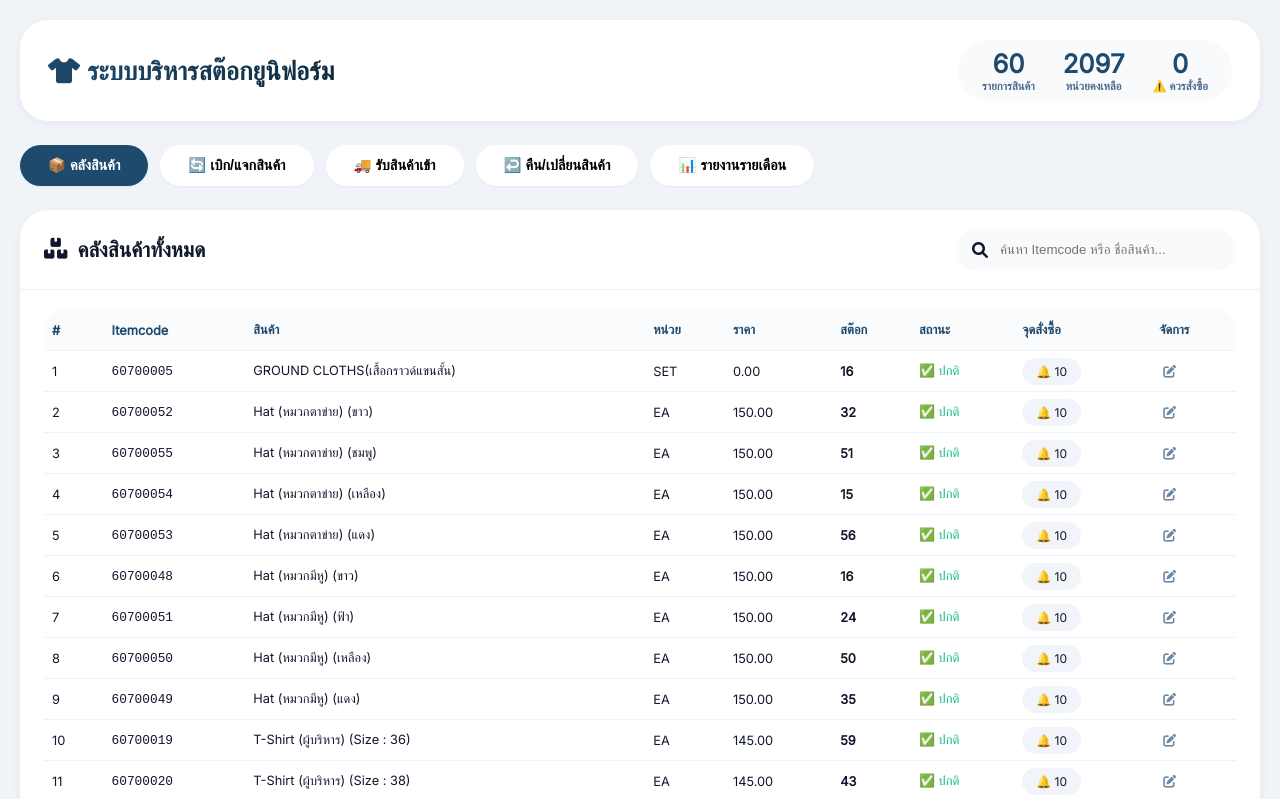
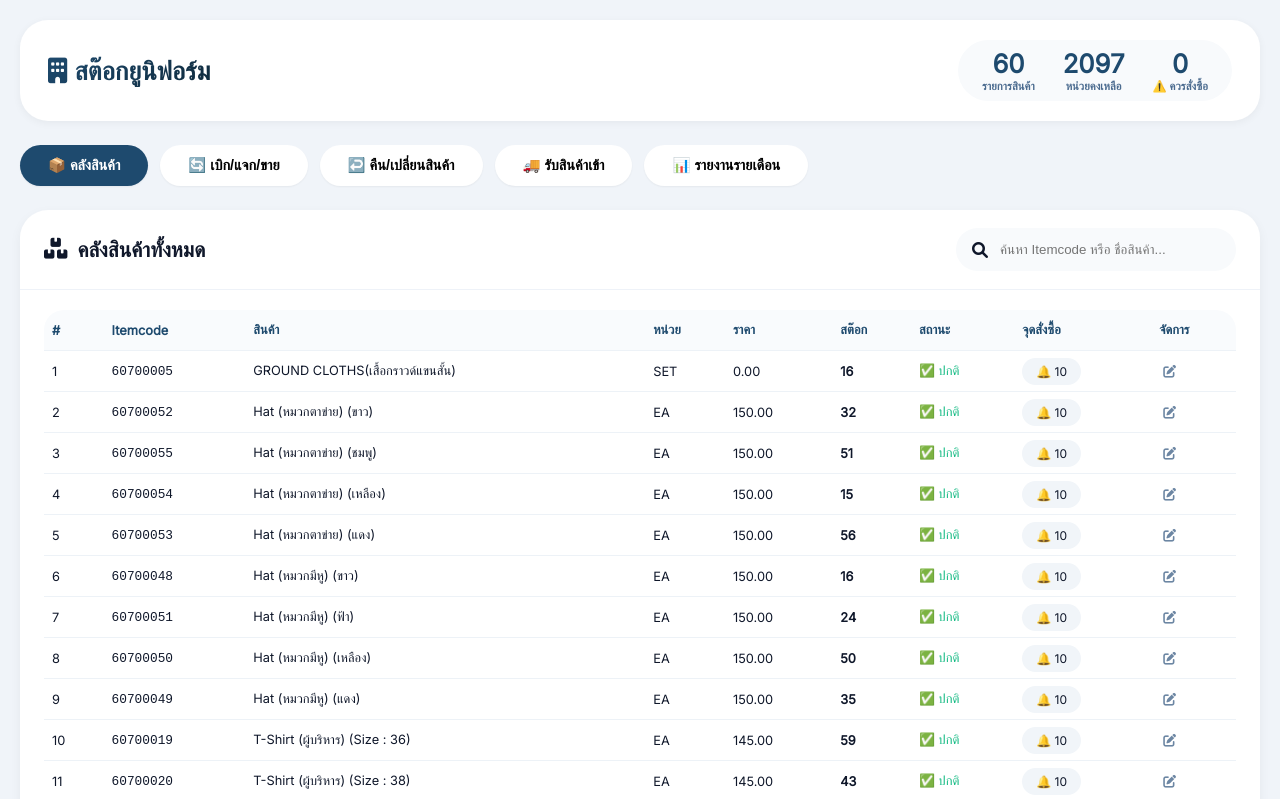
Before and after one commit to phungaudomsongsakdi-spec/stock-system, a plain HTML site: page index.html in a window 1280 px wide. Shown: the top 799 px of the page. Drawn offline with Linux system fonts and the light colour scheme; no server answers.

Commit message:
Update index.html

```diff
--- a/index.html
+++ b/index.html
@@ -3,7 +3,7 @@
 <head>
   <meta charset="UTF-8">
   <meta name="viewport" content="width=device-width, initial-scale=1.0, user-scalable=yes">
-  <title>ระบบบริหารสต๊อกยูนิฟอร์ม</title>
+  <title>สต๊อกยูนิฟอร์ม</title>
   <link href="https://fonts.googleapis.com/css2?family=Inter:opsz,wght@14..32,300;400;500;600;700&display=swap" rel="stylesheet">
   <link rel="stylesheet" href="https://cdnjs.cloudflare.com/ajax/libs/font-awesome/6.0.0-beta3/css/all.min.css">
   <link rel="stylesheet" href="styles/main.css">
@@ -11,7 +11,7 @@
 <body>
 <div class="app-container">
   <div class="header">
-    <h1><i class="fas fa-tshirt"></i> ระบบบริหารสต๊อกยูนิฟอร์ม</h1>
+    <h1><i class="fas fa-building"></i> สต๊อกยูนิฟอร์ม</h1>
     <div class="stats-row">
       <div class="stat"><div class="stat-number" id="totalItemsStat">0</div><div class="stat-label">รายการสินค้า</div></div>
       <div class="stat"><div class="stat-number" id="totalStockStat">0</div><div class="stat-label">หน่วยคงเหลือ</div></div>
@@ -21,9 +21,9 @@
 
   <div class="tabs">
     <button class="tab-btn active" data-tab="stock">📦 คลังสินค้า</button>
-    <button class="tab-btn" data-tab="movement">🔄 เบิก/แจกสินค้า</button>
+    <button class="tab-btn" data-tab="movement">🔄 เบิก/แจก/ขาย</button>
+    <button class="tab-btn" data-tab="return">↩️ คืน/เปลี่ยนสินค้า</button>
     <button class="tab-btn" data-tab="receive">🚚 รับสินค้าเข้า</button>
-    <button class="tab-btn" data-tab="return">↩️ คืน/เปลี่ยนสินค้า</button>
     <button class="tab-btn" data-tab="reports">📊 รายงานรายเดือน</button>
   </div>
 
@@ -38,12 +38,12 @@
 
   <div id="stockPane" class="tab-pane active-pane"></div>
   <div id="movementPane" class="tab-pane"></div>
+  <div id="returnPane" class="tab-pane"></div>
   <div id="receivePane" class="tab-pane"></div>
-  <div id="returnPane" class="tab-pane"></div>
   <div id="reportsPane" class="tab-pane"></div>
 
   <div class="footer-note">
-    <i class="fas fa-globe"></i> ข้อมูลออนไลน์ อัพเดตเรียลไทม์ | <i class="fas fa-database"></i> ใช้ Google Sheets เป็นฐานข้อมูล
+    <i class="fas fa-globe"></i> ข้อมูลออนไลน์ อัพเดตเรียลไทม์
   </div>
 </div>
 
@@ -54,8 +54,8 @@
 <script src="js/utils/helpers.js"></script>
 <script src="js/components/stock.js"></script>
 <script src="js/components/movement.js"></script>
+<script src="js/components/return.js"></script>
 <script src="js/components/receive.js"></script>
-<script src="js/components/return.js"></script>
 <script src="js/components/report.js"></script>
 <script src="js/app.js"></script>
 </body>
```
